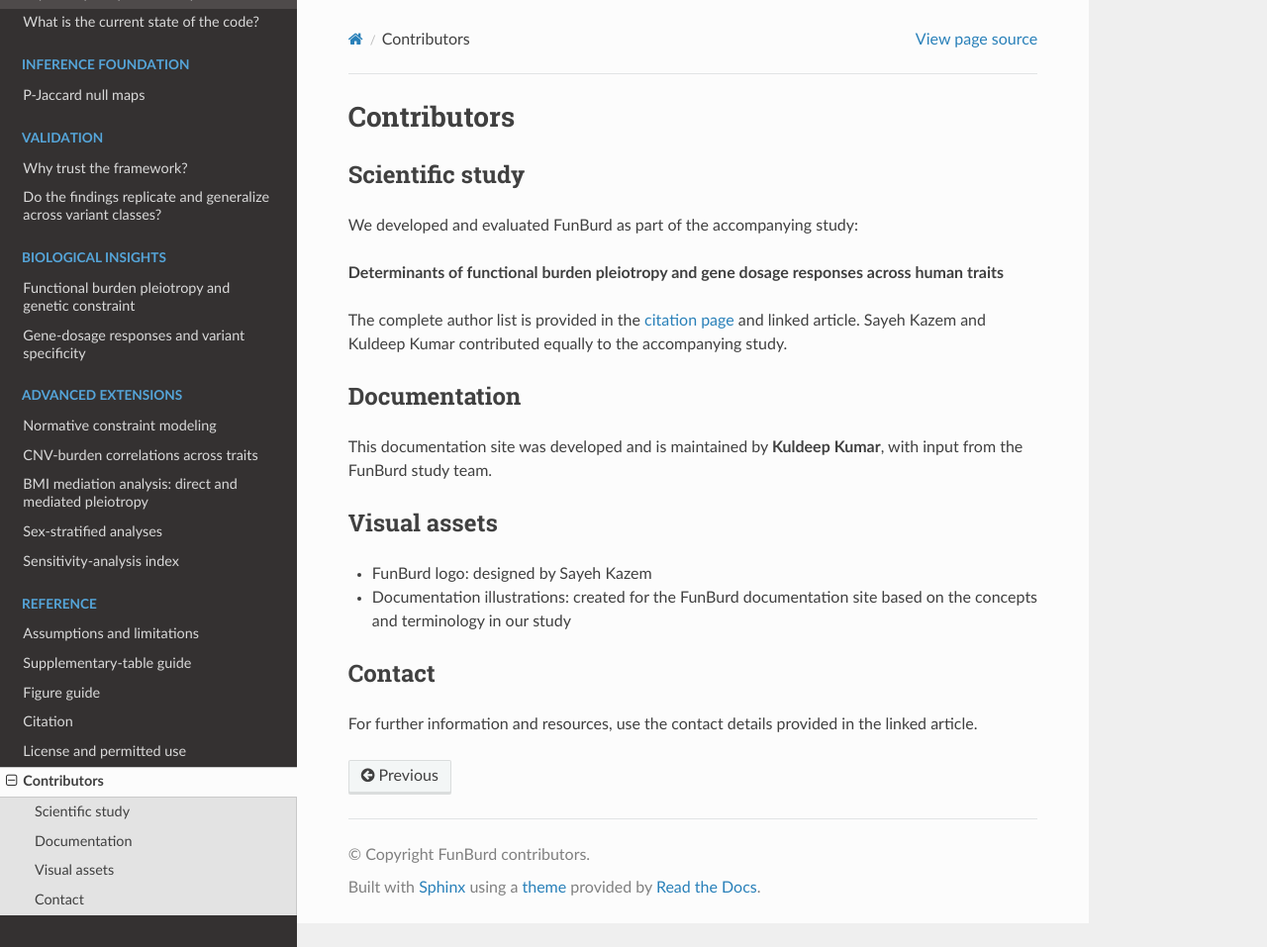
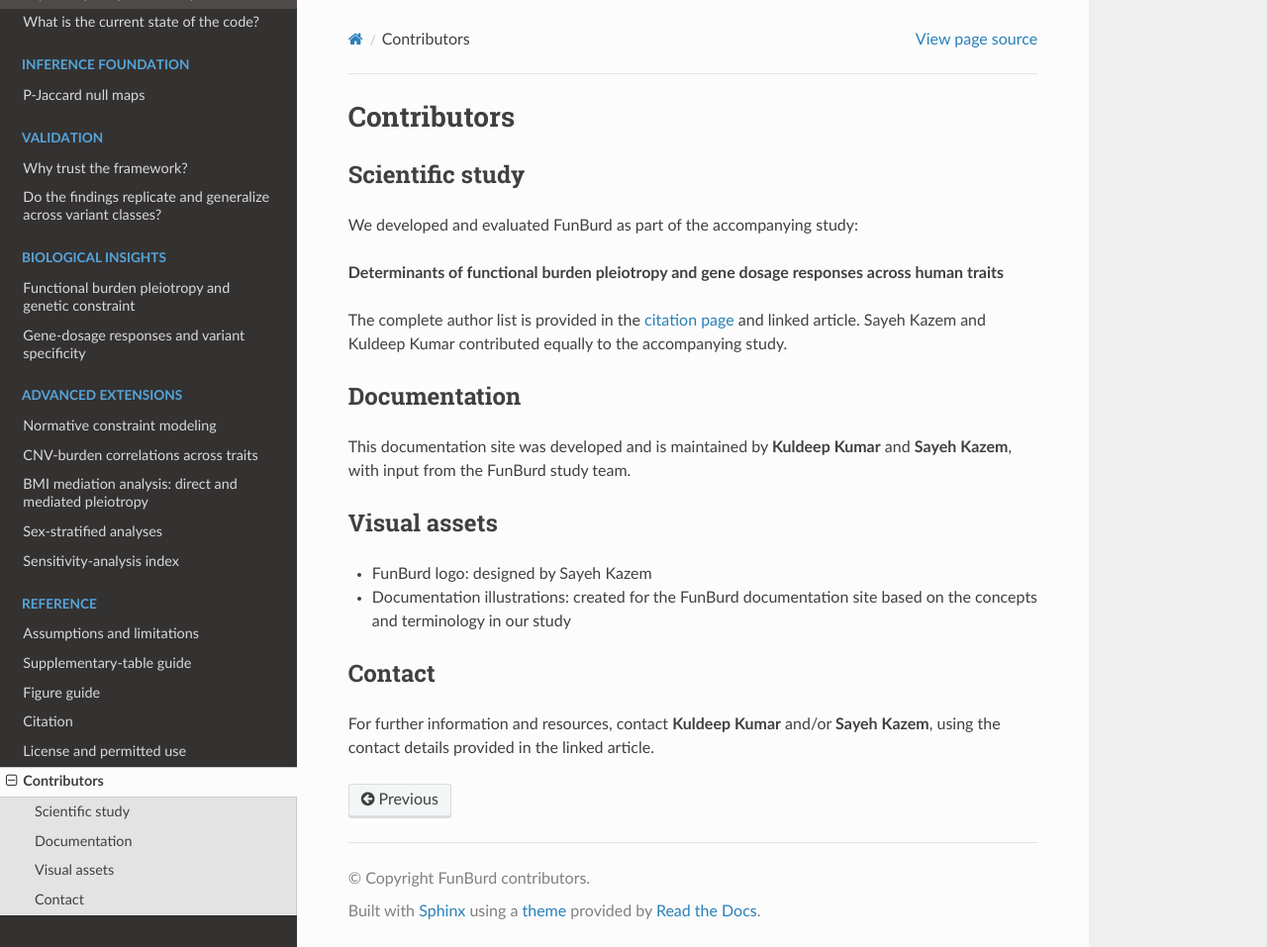
Before and after one commit to kkumar-iitkgp/FunBurd-documentation, a Sphinx documentation site: the page built from docs/reference/contributors.md, in a window 1280 px wide and 957 px high. Shown: the whole window at 99% size. Built offline with Sphinx 7.4.7 and the Read the Docs theme 3.1.0, drawn with Linux system fonts in a browser that asks for light colours.

Commit message:
Update contributors.md

```diff
--- a/docs/reference/contributors.md
+++ b/docs/reference/contributors.md
@@ -10,7 +10,7 @@ The complete author list is provided in the [citation page](citation.md) and lin
 
 ## Documentation
 
-This documentation site was developed and is maintained by **Kuldeep Kumar**, with input from the FunBurd study team.
+This documentation site was developed and is maintained by **Kuldeep Kumar** and **Sayeh Kazem**, with input from the FunBurd study team.
 
 ## Visual assets
 
@@ -19,4 +19,4 @@ This documentation site was developed and is maintained by **Kuldeep Kumar**, wi
 
 ## Contact
 
-For further information and resources, use the contact details provided in the linked article.
+For further information and resources, contact **Kuldeep Kumar** and/or **Sayeh Kazem**, using the contact details provided in the linked article.
```
